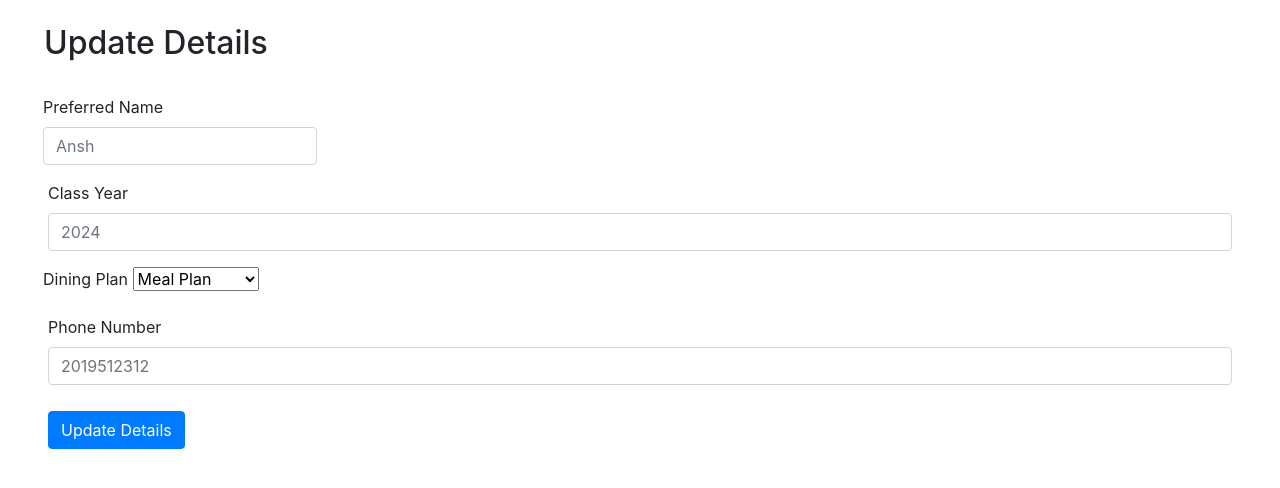
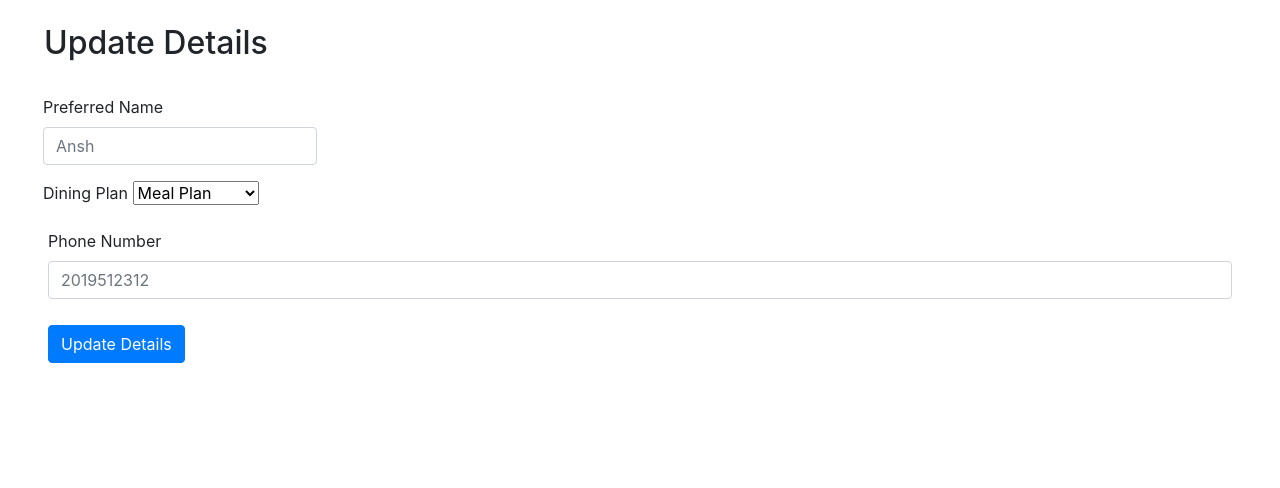
Before and after one commit to dsaha04/MealSwap, a Flask app: template templates/update_details.html in a window 1280 px wide. Shown: the part 58-546 px from the top of the page. Run offline with Flask 2, Linux system fonts and the light colour scheme; the template is opened without the code that fills it, so the values that code supplies are empty; some libraries are stand-ins or nearby versions.

Commit message:
server stuff

```diff
--- a/server.py
+++ b/server.py
@@ -62,16 +62,12 @@ def get_blocked(username):
 
 def update_details(details, netid):
 
-    usersOld, contactOld = profile_details(netid)
+    usersOld = profile_details(netid)
 
     netid = str(netid)
-    name = str(usersOld[1])
-    year = str(usersOld[3])
-    plan = str(usersOld[4])
-    phone = str(contactOld[1])
-
-    if details['year'] != "":
-        year = str(details['year'])
+    nickname = str(usersOld[2])
+    plan = str(usersOld[3])
+    phone = str(usersOld[4])
 
     if details['plan'] != "":
         plan = str(details['plan'])
@@ -86,10 +82,9 @@ def update_details(details, netid):
     # year = str(details['year'])
     # plan = str(details['plan'])
     # name = str(details['name'])
-    users = (name, year, plan, netid)
+    users = (name, plan, phone, netid)
 
     # phone = str(details['number'])
-    contact = (phone, netid)
 
     try:
         database_url = os.getenv('DATABASE_URL')
@@ -97,8 +92,7 @@ def update_details(details, netid):
         with psycopg2.connect(database_url) as connection:
 
             with connection.cursor() as cursor:
-                cursor.execute("UPDATE users SET name=%s, year=%s, plan=%s WHERE netid=%s", users)
-                cursor.execute("UPDATE contact SET phone=%s WHERE netid=%s", contact)
+                cursor.execute("UPDATE users SET nickname=%s, plan=%s, phone=%s WHERE netid=%s", users)
 
     except Exception as ex:
         print(ex, file=sys.stderr)
@@ -448,12 +442,12 @@ def accept_request(id, username):
 
                 print('1')
 
-                cursor.execute("SELECT phone FROM contact WHERE netid = %s", [username])
+                cursor.execute("SELECT phone FROM users WHERE netid = %s", [username])
                 num1 = cursor.fetchone()
 
                 print('2')
 
-                cursor.execute("SELECT phone FROM contact WHERE netid = %s", [req[1]])
+                cursor.execute("SELECT phone FROM users WHERE netid = %s", [req[1]])
                 num2 = cursor.fetchone()
 
                 print('3')
@@ -557,7 +551,7 @@ def cancel_exchange(id):
                 place1 = row[4]
 
                 cursor.execute(
-                    "SELECT phone FROM contact WHERE netid = %s", [netid])
+                    "SELECT phone FROM users WHERE netid = %s", [netid])
 
                 phone = cursor.fetchone()
                 num1 = phone[0]
@@ -570,7 +564,7 @@ def cancel_exchange(id):
                 place2 = row[4]
 
                 cursor.execute(
-                    "SELECT phone FROM contact WHERE netid = %s", [swapid])
+                    "SELECT phone FROM users WHERE netid = %s", [swapid])
 
                 phone = cursor.fetchone()
                 num2 = phone[0]
--- a/templates/update_details.html
+++ b/templates/update_details.html
@@ -27,7 +27,6 @@
   function updateDetails() {
   var name= $('#name').val();
   var number = $('#contact').val();
-  var year= $('#year').val();
   var plan= $('#plan').val();
 
   if (number == null) {
@@ -38,7 +37,7 @@
     $.ajax({
                 url: "/updatedetails",
                 type: "POST",
-                data: {name:name, number:number, year:year, plan:plan}
+                data: {name:name, number:number, plan:plan}
             }).done(function(response) {
               });
 
@@ -68,10 +67,6 @@
                   <label for="inputEmail4">Preferred Name</label>
                   <input type="text" class="form-control" id="name" placeholder="Ansh">
                 </div>
-              </div>
-              <div class="form-group">
-                <label for="inputAddress2">Class Year</label>
-                <input type="text" class="form-control" id="year" placeholder="2024">
               </div>
 
               <div class="form-row">
```
